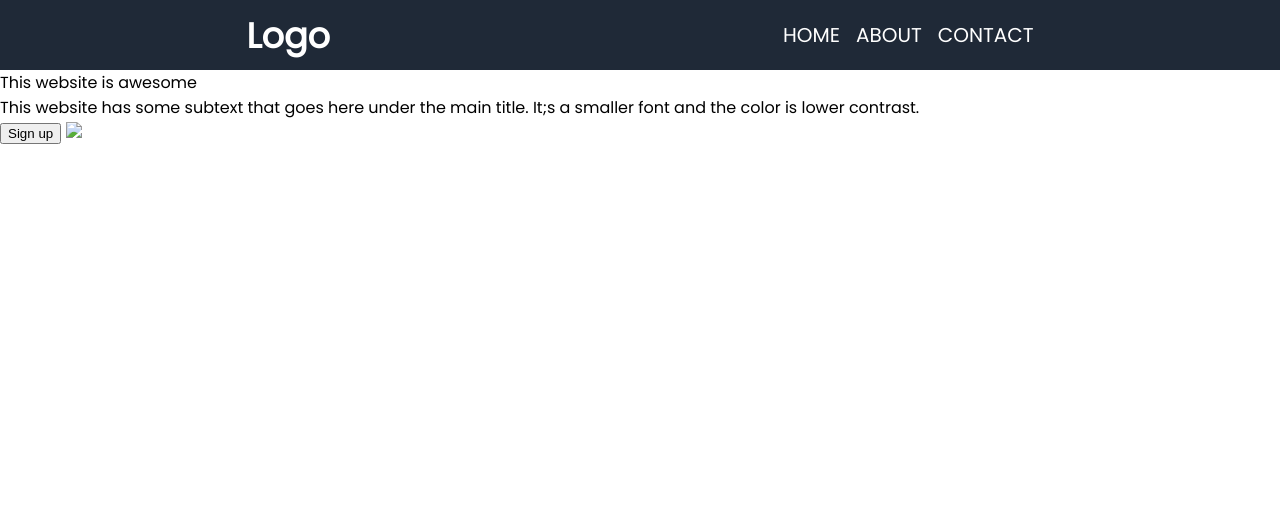
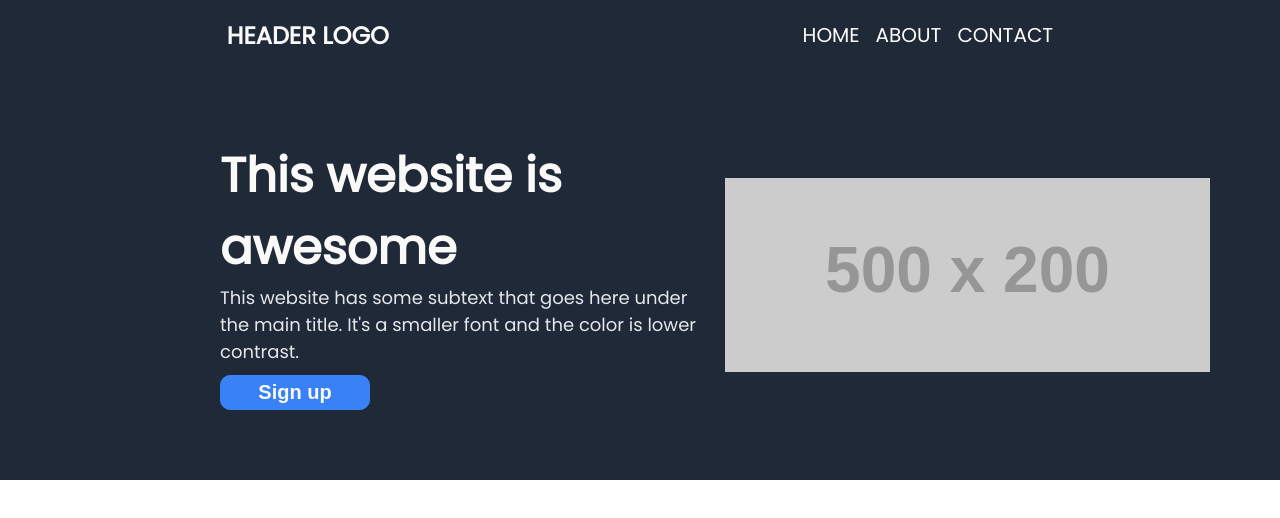
Before and after one commit to bananabread08/landing-page, a plain HTML site: page index.html in a window 1280 px wide. Drawn offline with Linux system fonts and the light colour scheme; placeholder pictures from the web are drawn by us.

Commit message:
finished header-container

```diff
--- a/index.html
+++ b/index.html
@@ -9,21 +9,26 @@
   </head>
   <body>
     <nav>
-      <div class="logo">Logo</div>
+      <div class="logo">HEADER LOGO</div>
       <ul class="right-nav">
         <li><a href="#">HOME</a></li>
         <li><a href="#">ABOUT</a></li>
         <li><a href="#">CONTACT</a></li>
       </ul>
     </nav>
-    <div class="main-cont">
-      <header>This website is awesome</header>
-      <div>
-        This website has some subtext that goes here under the main title. It;s
-        a smaller font and the color is lower contrast.
-      </div>
-      <button>Sign up</button>
-      <img src="#" />
+    <div class="header-cont">
+      <header>
+        <div class="header-main">This website is awesome</div>
+        <div class="header-second">
+          This website has some subtext that goes here under the main title.
+          It's a smaller font and the color is lower contrast.
+        </div>
+        <button>Sign up</button>
+      </header>
+      <img
+        class="header-img"
+        src="https://via.placeholder.com/500x200.png?text=This+is+a+placeholder+image"
+      />
     </div>
   </body>
 </html>
--- a/styles/style.css
+++ b/styles/style.css
@@ -8,6 +8,13 @@ html {
 *:before,
 *:after {
   box-sizing: inherit;
+}
+
+:root {
+  --cool-black: #1f2937;
+  --strong-white: #f9faf8;
+  --weak-white: #e5e7eb;
+  --cool-blue: #3882f6;
 }
 
 body {
@@ -22,8 +29,8 @@ nav {
   display: flex;
   justify-content: space-around;
   align-items: center;
-  background: #1f2937;
-  color: white;
+  background: var(--cool-black);
+  color: var(--strong-white);
   padding: 20px;
   max-height: 70px;
 }
@@ -43,9 +50,44 @@ ul li a:hover {
   text-shadow: 2px 2px 3px white;
 }
 .logo {
-  font-size: 35px;
+  font-size: 24px;
   font-weight: 700;
 }
 .right-nav a {
   font-size: 20px;
 }
+.header-cont {
+  display: flex;
+  justify-content: space-evenly;
+  align-items: center;
+  background: var(--cool-black);
+  padding: 70px;
+}
+header {
+  width: 500px;
+  margin-left: 150px;
+}
+.header-main {
+  font-size: 48px;
+  font-weight: bolder;
+  color: var(--strong-white);
+}
+.header-second {
+  font-size: 18px;
+  color: var(--weak-white);
+}
+.header-img {
+  min-width: 300px;
+  margin-left: 20px;
+}
+header button {
+  min-width: 150px;
+  padding: 5px;
+  margin-top: 10px;
+  font-size: 20px;
+  font-weight: bolder;
+  background: var(--cool-blue);
+  color: var(--strong-white);
+  border: 1px solid var(--cool-blue);
+  border-radius: 10px;
+}
```
